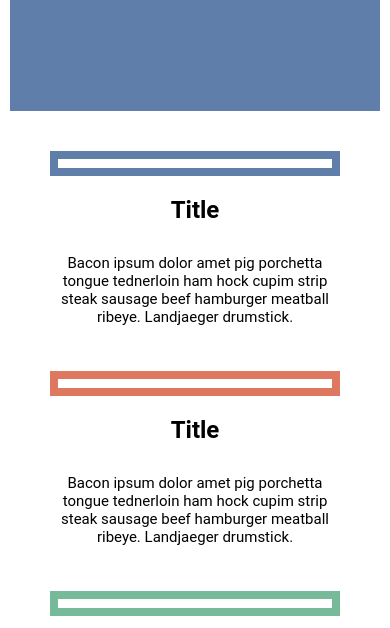
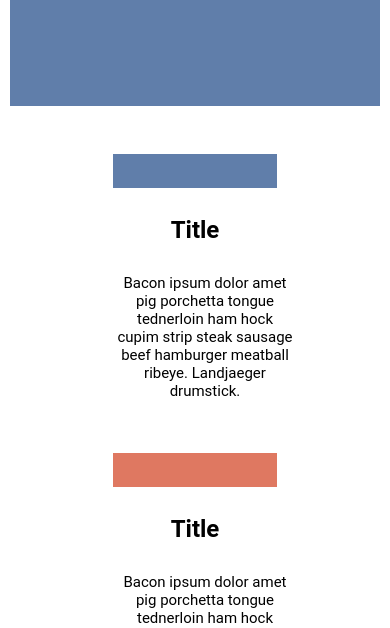
Before and after one commit to AndrewHemry/First_Responsive_Website, a plain HTML site: page index.html in a window 390 px wide. Shown: the part 204-832 px from the top of the page. Drawn offline with Linux system fonts and the light colour scheme.

Commit message:
Final publish to project

```diff
--- a/style.css
+++ b/style.css
@@ -23,6 +23,7 @@ header {
     grid-row: 1;
     background-color: #76BA99;
     color: aliceblue;
+    /* Flex is used to contain the title in the centeral box */
     display: flex;
     align-items: center;
     justify-content: space-evenly;
@@ -44,19 +45,23 @@ header {
 .border {
     border: solid 8px;
     width: auto;
-    height: 25px;
+    height: 50px;
 }
 
 .borderOne {
-    border-color: #607EAA;
+    background-color: #607EAA;
+    border-color: black;
 }
 
 .borderTwo {
-    border-color: #DF7861;
+    background-color: #DF7861;
+    border-color: black;
+
 }
 
 .borderThree {
-    border-color: #76BA99;
+    background-color: #76BA99;
+    border-color: black;
 }
 
 .flex {
@@ -68,8 +73,26 @@ p {
 }
 
 @media (max-width: 576px) {
+    main {
+        display: flex;
+        flex-direction: column;
+    }
+
     header {
         background-color: #607EAA;
+        height: 300px;
+    }
+
+    .border {
+        display: block;
+        margin-left: auto;
+        margin-right: auto;
+        width: 100%;
+    }
+
+    .flex {
+        padding: 10px;
+        width: 200px;
     }
 
     .tileBoxes {
@@ -79,4 +102,20 @@ p {
         background-color: white;
         color: black;
     }
+
+    .borderOne {
+        background-color: #607EAA;
+        border-color: white;
+    }
+
+    .borderTwo {
+        background-color: #DF7861;
+        border-color: white;
+
+    }
+
+    .borderThree {
+        background-color: #76BA99;
+        border-color: white;
+    }
 }
```
Also changed, not shown: index.html (+3 -0 lines).
